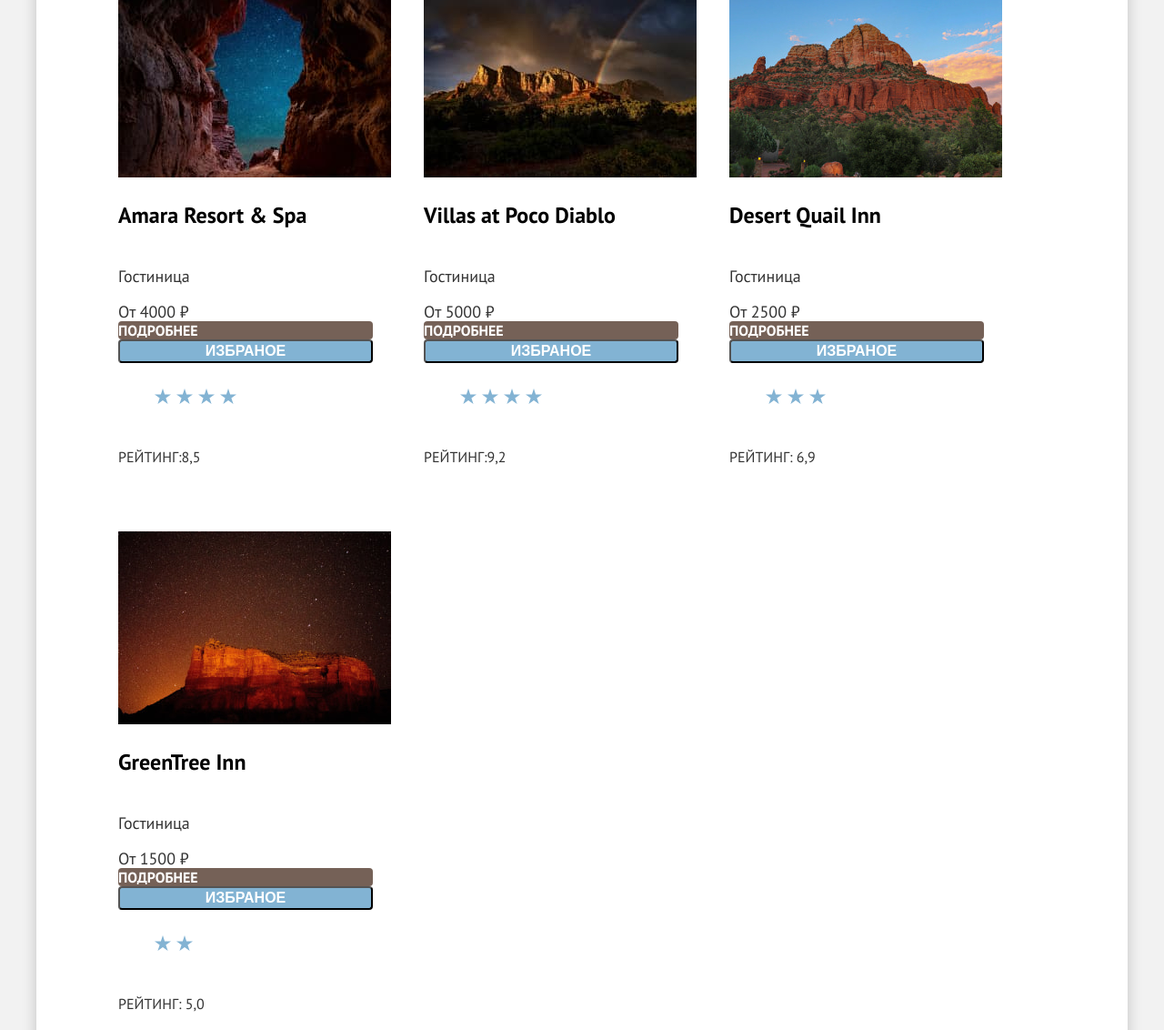
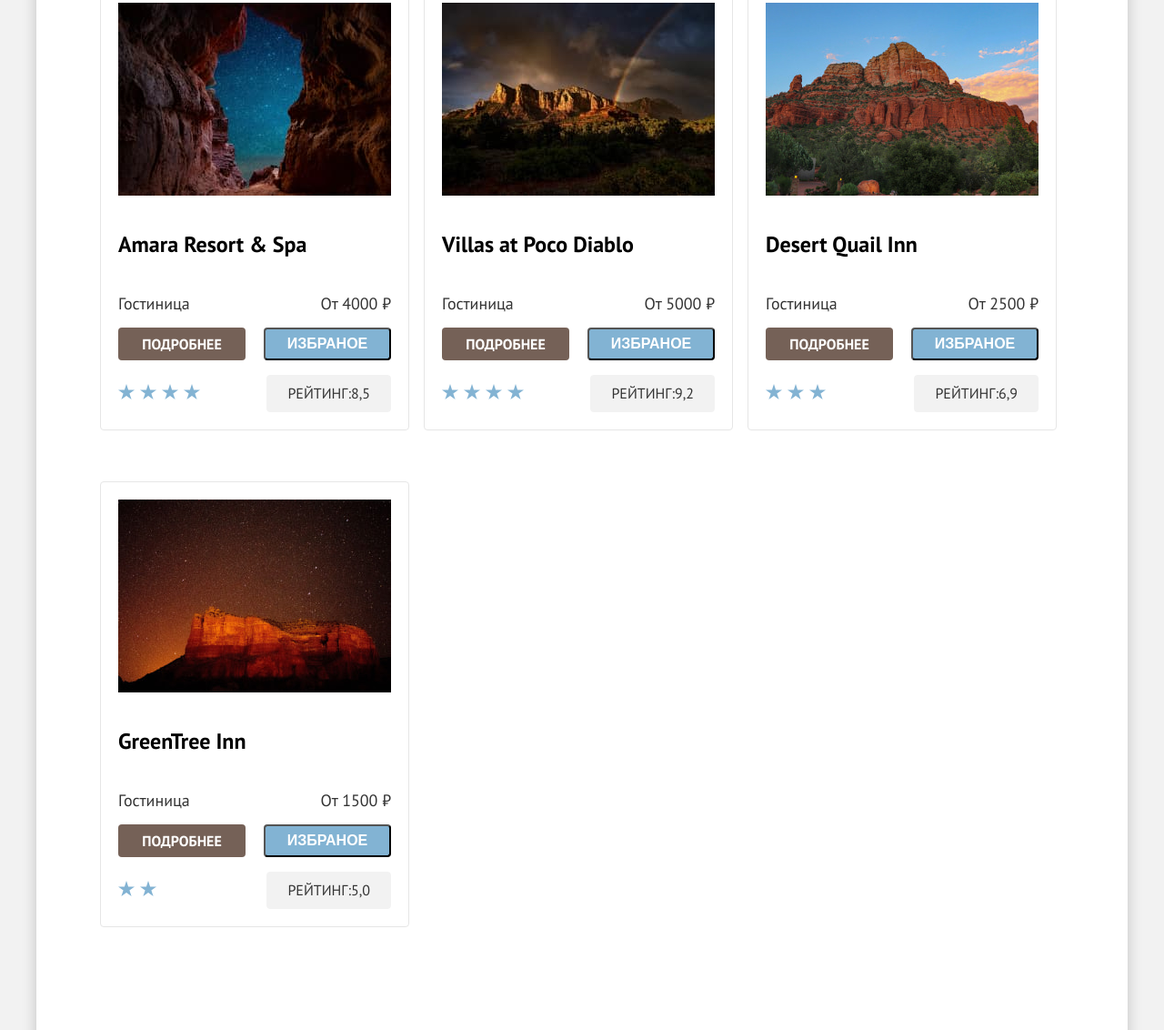
Before and after one commit to htmlacademy-htmlcss/2291705-sedona-37, a plain HTML site: page catalog.html in a window 1280 px wide. Shown: the part 810-1942 px from the top of the page at 91% size. Drawn offline with Linux system fonts and the light colour scheme.

Commit message:
карточки каталога на гридах доделал

```diff
--- a/catalog.html
+++ b/catalog.html
@@ -129,8 +129,8 @@
                 <img class="product-card-image" src="images/hotel-card/hotel-1.jpg" alt="Каньён" width="300"
                   height="212">
               </a>
-              <div class="product-card-wrapper">
-                <a class="product-card-link" href="#">
+              <!-- <div class="product-card-wrapper"> -->
+              <a class="card-link-title" href="#">
                 <h3 class="product-card-title">Amara Resort & Spa</h3>
               </a>
               <p class="product-card-description">Гостиница</p>
@@ -141,15 +141,15 @@
                 <img class="stars-4" src="images/hotel-card/stars-4 .svg" alt="Четыре звезды">
               </figure>
               <p class="rating">Рейтинг:<span>8,5</span> </p>
-              </div>
+              <!-- </div> -->
             </li>
             <li class="product-card">
               <a class="product-card-link" href="#">
                 <img class="product-card-image" src="images/hotel-card/hotel-2.jpg" alt="Гора на фоне радуги"
                   width="300" height="212">
               </a>
-              <div class="product-card-wrapper">
-                <a class="product-card-link" href="#">
+              <!-- <div class="product-card-wrapper"> -->
+              <a class="card-link-title" href="#">
                 <h3 class="product-card-title">Villas at Poco Diablo</h3>
               </a>
               <p class="product-card-description">Гостиница</p>
@@ -160,15 +160,15 @@
                 <img class="stars-4" src="images/hotel-card/stars-4 .svg" alt="Четыре звезды">
               </figure>
               <p class="rating">Рейтинг:<span>9,2</span> </p>
-              </div>
+              <!-- </div> -->
             </li>
             <li class="product-card">
               <a class="product-card-link" href="#">
                 <img class="product-card-image" src="images/hotel-card/hotel-3.jpg"
                   alt="Гора на фоне ясного вечернего неба" width="300" height="212">
               </a>
-              <div class="product-card-wrapper">
-                <a class="product-card-link" href="#">
+              <!-- <div class="product-card-wrapper"> -->
+              <a class="card-link-title" href="#">
                 <h3 class="product-card-title">Desert Quail Inn</h3>
               </a>
               <p class="product-card-description">Гостиница</p>
@@ -178,16 +178,16 @@
               <figure class="stars">
                 <img class="stars-3" src="images/hotel-card/stars-3 .svg" alt="Три звезды">
               </figure>
-                <p class="rating">Рейтинг:<span> 6,9</span></p>
-              </div>
+              <p class="rating">Рейтинг:<span>6,9</span></p>
+              <!-- </div> -->
             </li>
             <li class="product-card">
               <a class="product-card-link" href="#">
                 <img class="product-card-image" src="images/hotel-card/hotel-4.jpg"
                   alt="Гора на фоне звездного ночного неба" width="300" height="212">
               </a>
-              <div class="product-card-wrapper">
-                <a class="product-card-link" href="#">
+              <!-- <div class="product-card-wrapper"> -->
+              <a class="card-link-title" href="#">
                 <h3 class="product-card-title">GreenTree Inn</h3>
               </a>
               <p class="product-card-description">Гостиница</p>
@@ -197,8 +197,8 @@
               <figure class="stars">
                 <img class="stars-2" src="images/hotel-card/stars-2 .svg" alt="Две звезды">
               </figure>
-                <p class="rating">Рейтинг:<span> 5,0</span></p>
-              </div>
+              <p class="rating">Рейтинг:<span>5,0</span></p>
+              <!-- </div> -->
             </li>
           </ul>
           <div class="pagination-wrapper">
--- a/styles/styles.css
+++ b/styles/styles.css
@@ -492,7 +492,7 @@ body {
 
 .container-filter {
   background-color: #82B3D3;
-  background-image: url("../images/filter.png");
+  background-image: url("../images/filter-catalog.jpg");
   background-repeat: no-repeat;
   background-size: cover;
   margin-bottom: 50px;
@@ -521,7 +521,7 @@ body {
   display: flex;
   justify-content: space-between;
   align-items: center;
-  margin-bottom: 40px;
+  margin: 50px 70px 60px 70px;
 }
 
 .catalog-view {
@@ -540,17 +540,10 @@ body {
   color: #FFFFFF;
 }
 
-/* .product-list {
-  display: flex;
-  flex-wrap: wrap;
-  align-items: flex-start;
-  padding: 20px;
-  gap: 16px;
-  list-style: none;
-} */
+
 .product-list {
   display: grid;
-  grid-template-columns: 320px 320px 320px;
+  grid-template-columns: 340px 340px 340px;
   gap: 16px;
   list-style-type: none;
   margin: 0;
@@ -559,17 +552,29 @@ body {
 }
 
 .product-card {
-  display: flex;
-  flex-direction: column;
-  padding: 20px;
-
+  padding: 19px;
+  border: 1px solid #e6e6e6;
+  border-radius: 4px;
+  width: 340px;
+  display: grid;
+  grid-template-columns: repeat(2, 140px);
+  grid-template-rows: 212px 1fr;
+  gap: 16px 20px;
+  box-sizing: border-box;
+  margin-bottom: 40px;
 }
 
-.product-card-wrapper {
+.card-link-title {
+  grid-column: 1/3;
+  grid-row: 2/3;
+  text-decoration: none;
+}
+
+/* .product-card-wrapper {
   display: flex;
   flex-direction: column;
 
-}
+} */
 
 .price-title {
   font-style: normal;
@@ -607,6 +612,8 @@ body {
 
 .product-card-link {
   text-decoration: none;
+  grid-column: 1/3;
+  grid-row: 1/2;
 }
 
 .product-card-description {
@@ -615,9 +622,16 @@ body {
   font-size: 18px;
   line-height: 21px;
   color: #333333;
+  grid-column: 1/2;
+  grid-row: 3/4;
+  margin: 0;
 }
 
 .product-card-price {
+  justify-self: end;
+  grid-column: 2/3;
+  grid-row: 3/4;
+  align-self: center;
   font-style: normal;
   font-weight: 400;
   font-size: 18px;
@@ -626,6 +640,8 @@ body {
 }
 
 .product-card-button {
+  grid-column: 1/2;
+  grid-row: 4/5;
   text-decoration: none;
   background-color: #756157;
   border-radius: 4px;
@@ -635,9 +651,14 @@ body {
   line-height: 20px;
   text-transform: uppercase;
   color: #FFFFFF;
+  text-align: center;
+  padding-top: 8px;
+  padding-bottom: 8px;
 }
 
 .favorites {
+  grid-column: 2/3;
+  grid-row: 4/5;
   font-style: normal;
   font-weight: 700;
   font-size: 16px;
@@ -648,13 +669,33 @@ body {
   border-radius: 4px;
 }
 
+.stars {
+  grid-column: 1/2;
+  grid-row: 5/6;
+  justify-self: start;
+  margin: 0;
+  align-self: center;
+}
+
 .rating {
+  grid-column: 2/3;
+  grid-row: 5/6;
   font-style: normal;
   font-weight: 400;
   font-size: 16px;
   line-height: 20px;
   text-transform: uppercase;
   color: #333333;
+  margin: 0;
+  justify-self: end;
+  align-items: center;
+  border-radius: 4px;
+  border: 1px solid #F2F2F2;
+  background: #F2F2F2;
+  text-align: center;
+  padding: 9px 22px;
+  /* width: 140px;
+  height: 37px; */
 }
 
 /* .subscribe-catalog */
@@ -677,12 +718,17 @@ body {
 .pagination-wrapper {
   display: flex;
   flex-direction: row;
+  margin: 0;
+  margin-left: 30px;
+  margin-top: 40px;
 }
 
 .pagination-list {
   display: flex;
   justify-content: flex-start;
   flex-wrap: wrap;
+  /* margin-left: 70px; */
+
 }
 
 .pagination-item {
```
Also changed, not shown: images/filter-catalog.jpg (added), images/filter.png (deleted). Lines whose indentation alone changed are shown as unchanged.
